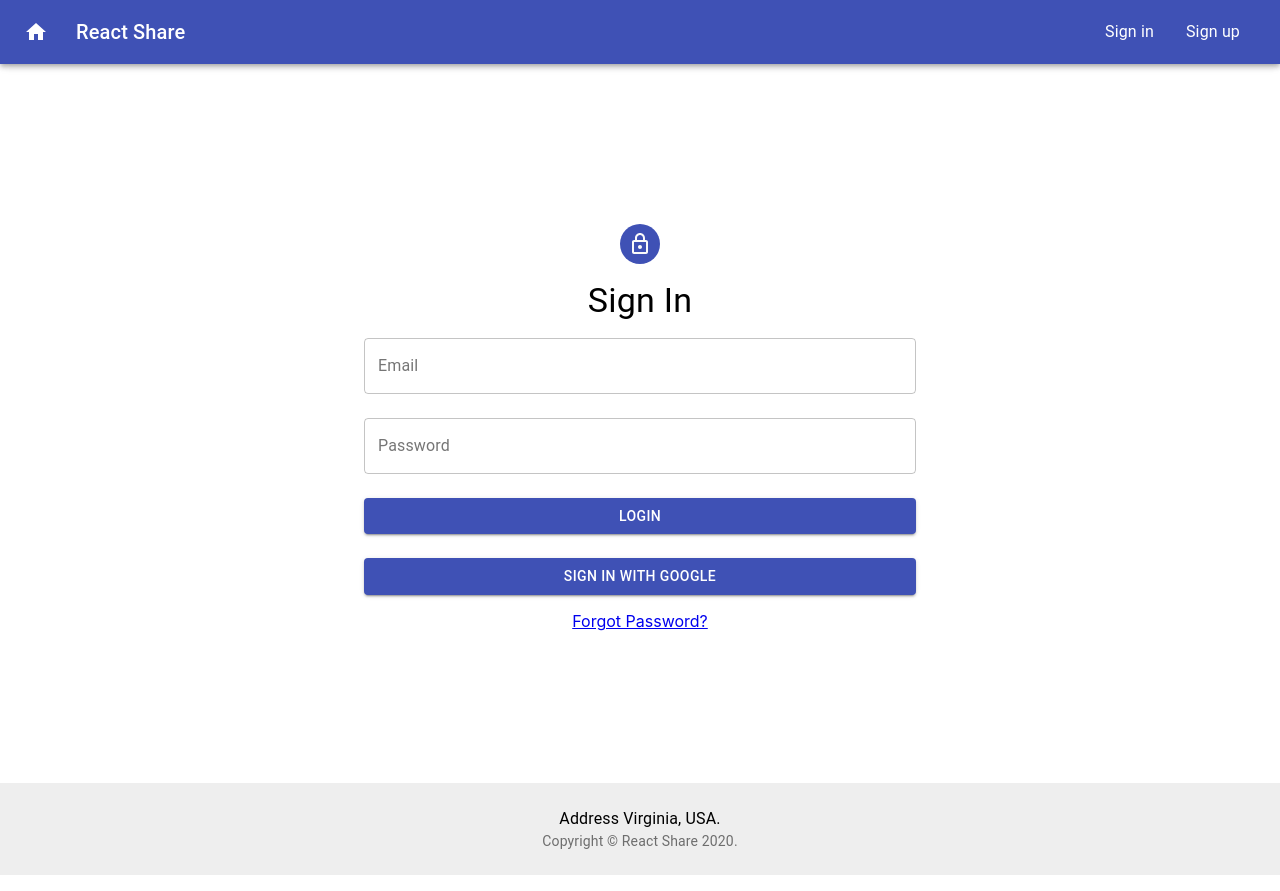
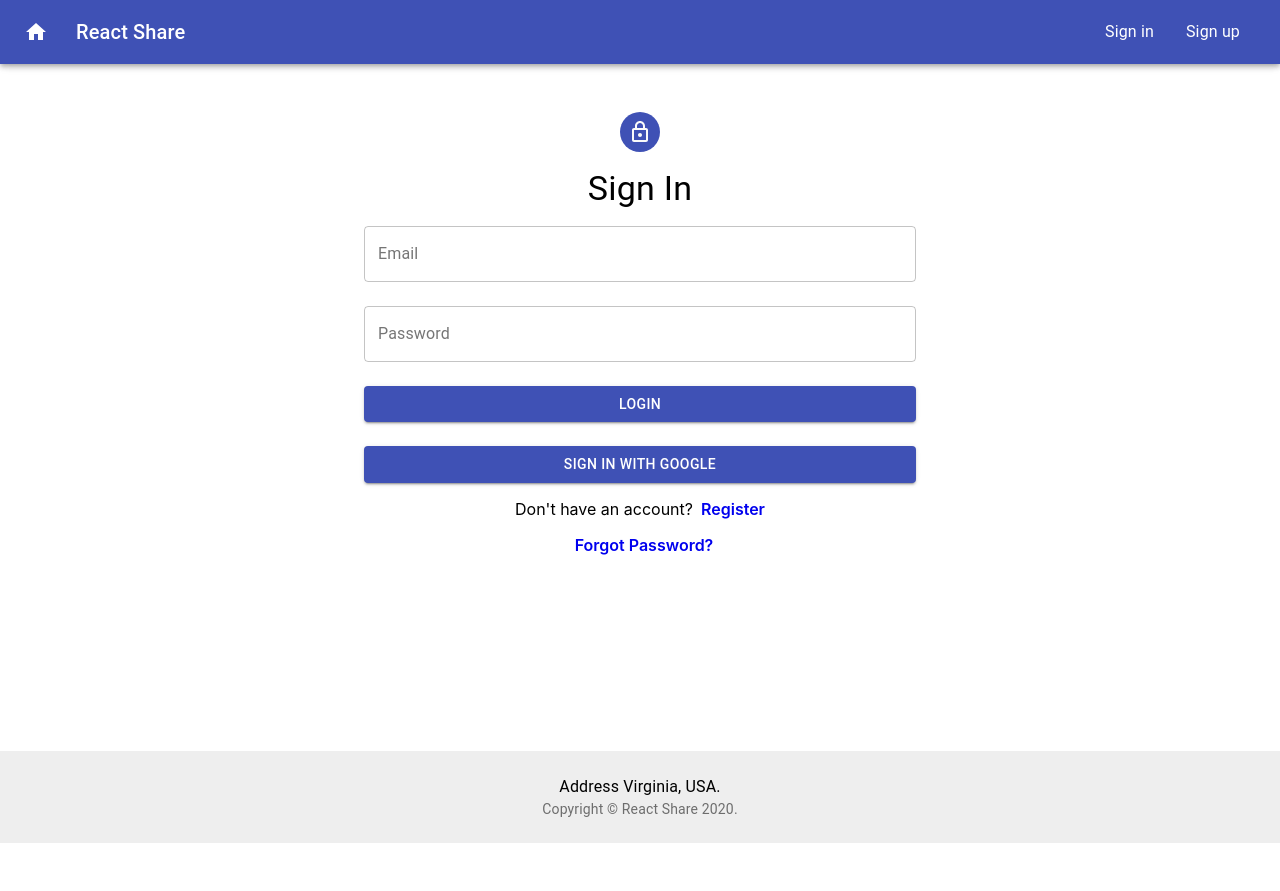
Before and after one commit to abdullahclarusway/React_Share, a React (Create React App) app in the folder react-share/: page /login in a window 1280 px wide. After the commit the page ends 859 px from the top, so only its background shows below. Built offline with nearby package versions, Linux system fonts and the light colour scheme; no server answers.

Commit message:
Add 'Donot have an account'

```diff
--- a/react-share/src/pages/Signin.js
+++ b/react-share/src/pages/Signin.js
@@ -22,9 +22,10 @@ const signInValidationSchema = Yup.object().shape({
 
 const stylesFunc = makeStyles((theme) => ({
   wrapper: {
-    marginTop: "10rem",
+    marginTop: "3rem",
     height: "calc(100vh - 19.0625rem)",
     textAlign: "center",
+    marginBottom:"9rem",
   },
   avatar: {
     margin: "1rem auto",
@@ -33,6 +34,12 @@ const stylesFunc = makeStyles((theme) => ({
   signIn: {
     margin: "1rem",
   },
+  register: {
+    textDecoration: 'none',
+    fontWeight: '600',
+    paddingLeft : '0.5rem'
+  }
+
 }));
 
 const initialValues = {
@@ -47,6 +54,8 @@ function Signin() {
 
   const handleGoogleButtonClick = () => {
     firebase.useGoogleProvider();
+    alert('You are succesfully logged in!');
+    history.push('/');
   };
 
   const handleFormSubmit = (values) => {
@@ -129,7 +138,12 @@ function Signin() {
             //TODO: Add register & forgot password text & links
             */}
             <p>
-              <a href="/forgot-password">Forgot Password?</a>
+              Don't have an account?
+              <a className = {signinStyles.register} href="/register">Register</a>
+            </p>
+
+            <p>
+              <a className = {signinStyles.register} href="/forgot-password">Forgot Password?</a>
             </p>
           </form>
         )}
```
